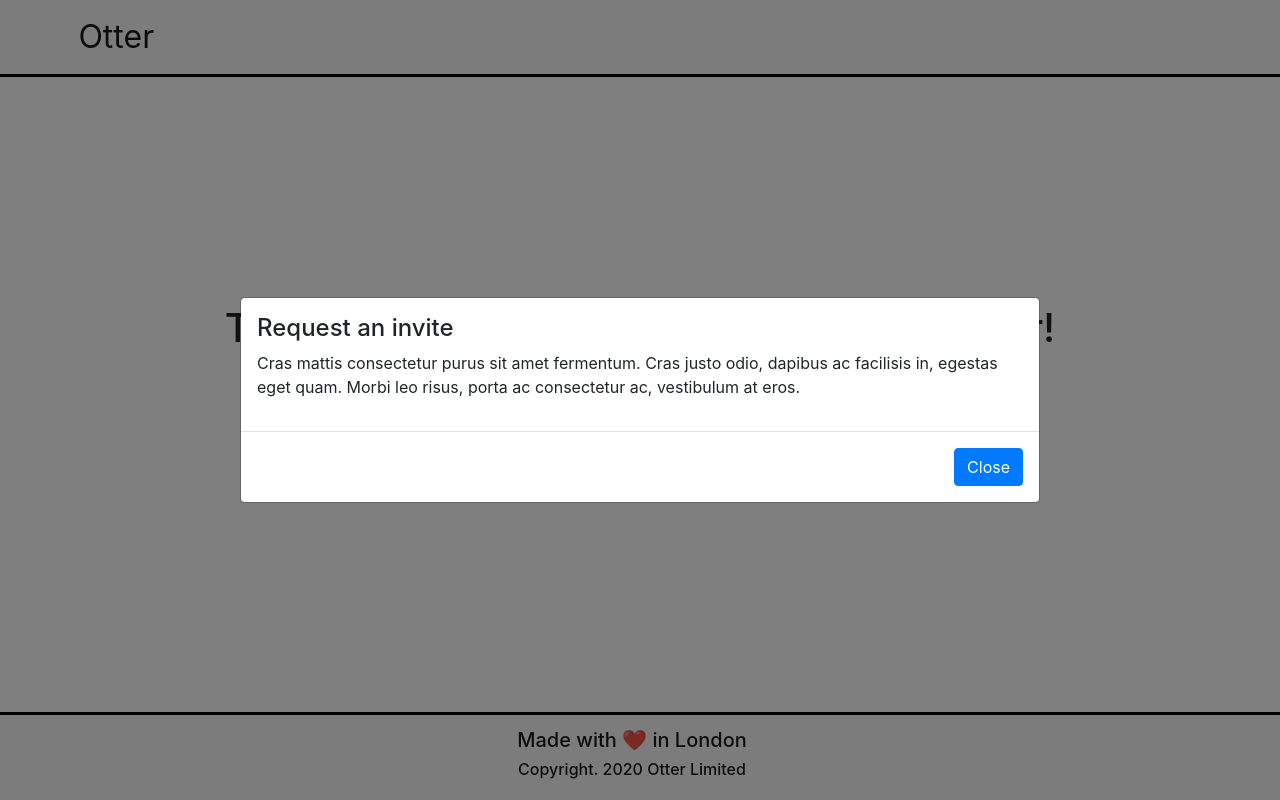
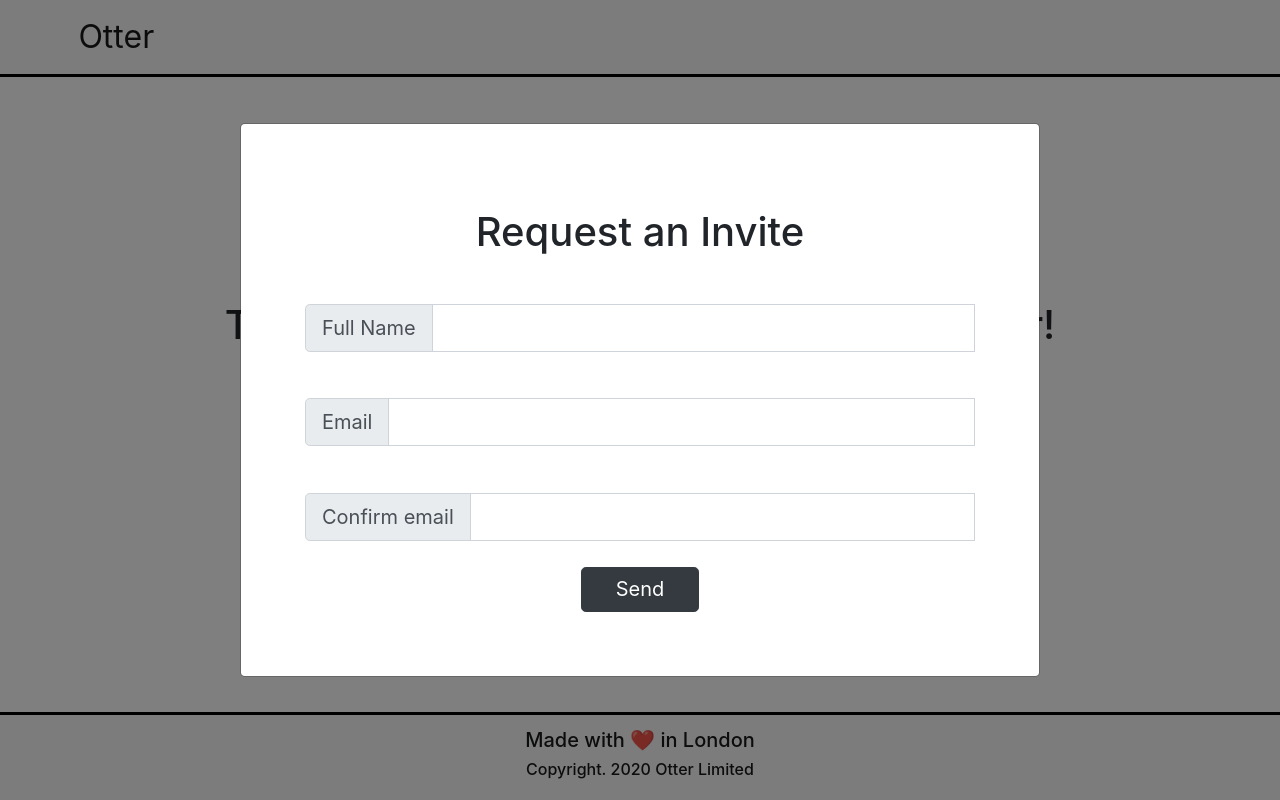
Before and after one commit to davmcgregor/react-homepage, a React (Create React App) app: page / in a window 1280 px wide. Both pictures are taken after a click on the button "Request an invite". Built offline with nearby package versions, Linux system fonts and the light colour scheme.

Commit message:
Set up form validation

```diff
--- a/src/components/Footer.js
+++ b/src/components/Footer.js
@@ -7,14 +7,13 @@ class Footer extends Component {
       <Navbar
         style={{
           borderTop: "3px solid black",
-          width: "100%",
           textAlign: "center",
-          display: "inline"
+          display: "inline-block"
         }}
         fixed="bottom"
         bg="light"
       >
-        <Navbar.Brand>
+        <Navbar.Brand style={{margin: "0"}}>
           <h5>
             Made with<span role="img" aria-label="heart">  ❤️  </span>in London
           </h5>
--- /dev/null
+++ b/src/components/FormContent.js
@@ -0,0 +1,100 @@
+import React, { useState } from "react";
+import { Form, Button, InputGroup } from "react-bootstrap";
+
+function FormContent() {
+  const [validated, setValidated] = useState(false);
+
+  const [name, setName] = useState("");
+  const [email, setEmail] = useState("");
+  const [confirmEmail, setconfirmEmail] = useState("");
+
+  const handleSubmit = (event) => {
+    const form = event.currentTarget;
+    if (email !== confirmEmail) {
+      alert("emails do not match");
+      event.preventDefault();
+      event.stopPropagation();
+    }
+    if (form.checkValidity() === false) {
+      event.preventDefault();
+      event.stopPropagation();
+    }
+
+    setValidated(true);
+    console.log(form.checkValidity());
+  };
+
+  return (
+    <div style={{ textAlign: "center" }}>
+      <Form noValidate validated={validated} onSubmit={handleSubmit}>
+        <Form.Group controlId="formName">
+          <InputGroup size="lg" style={{ padding: "3% 0 1.5% 0" }}>
+            <InputGroup.Prepend>
+              <InputGroup.Text id="inputGroup-sizing-lg">
+                Full Name
+              </InputGroup.Text>
+            </InputGroup.Prepend>
+            <Form.Control
+              required
+              minLength={3}
+              type="text"
+              aria-label="Large"
+              aria-describedby="inputGroup-sizing-sm"
+              onChange={(e) => setName(e.target.value)}
+            />
+            <Form.Control.Feedback type="invalid">
+              Name needs to be at least 3 characters long
+            </Form.Control.Feedback>
+          </InputGroup>
+        </Form.Group>
+        <Form.Group controlId="formEmail">
+          <InputGroup size="lg" style={{ padding: "3% 0 1.5% 0" }}>
+            <InputGroup.Prepend>
+              <InputGroup.Text id="inputGroup-sizing-lg">Email</InputGroup.Text>
+            </InputGroup.Prepend>
+            <Form.Control
+              required
+              type="email"
+              aria-label="Large"
+              aria-describedby="inputGroup-sizing-sm"
+              onChange={(e) => setEmail(e.target.value)}
+            />
+            <Form.Control.Feedback type="invalid">
+              Please provide a valid email.
+            </Form.Control.Feedback>
+          </InputGroup>
+        </Form.Group>
+        <Form.Group controlId="formConfirmEmail">
+          <InputGroup size="lg" style={{ padding: "3% 0 1.5% 0" }}>
+            <InputGroup.Prepend>
+              <InputGroup.Text id="inputGroup-sizing-lg">
+                Confirm email
+              </InputGroup.Text>
+            </InputGroup.Prepend>
+            <Form.Control
+              required
+              type="email"
+              aria-label="Large"
+              aria-describedby="inputGroup-sizing-sm"
+              onChange={(e) => setconfirmEmail(e.target.value)}
+            />
+            <Form.Control.Feedback type="invalid">
+              Please provide a matching email.
+            </Form.Control.Feedback>
+          </InputGroup>
+        </Form.Group>
+
+        <Button
+          size="lg"
+          variant="dark"
+          type="submit"
+          style={{ padding: "1% 5% 1% 5%" }}
+        >
+          Send
+        </Button>
+      </Form>
+    </div>
+  );
+}
+
+export default FormContent;
--- /dev/null
+++ b/src/components/FormModal/FormModal.css
@@ -0,0 +1,10 @@
+.modal-content {
+  text-align: center;
+  padding: 3em;
+}
+
+@media (max-width: 800px) {
+  .modal-content {
+    padding: 0;
+  }
+}
--- /dev/null
+++ b/src/components/FormModal/FormModal.js
@@ -0,0 +1,26 @@
+import React from "react";
+import { Modal } from "react-bootstrap";
+
+import FormContent from "../FormContent.js";
+
+import "./FormModal.css"
+
+function FormModal(props) {
+  return (
+    <Modal
+      {...props}
+      size="lg"
+      aria-labelledby="contained-modal-title-vcenter"
+      centered
+    >
+      <Modal.Body closeButton dialogClassName="form-modal">
+        <h1 style={{padding: "3%"}}>Request an Invite</h1>
+        <FormContent />
+
+        {/* <Button onClick={props.onHide}>Close</Button> */}
+      </Modal.Body>
+    </Modal>
+  );
+}
+
+export default FormModal;
--- a/src/components/HomePage/HomePage.js
+++ b/src/components/HomePage/HomePage.js
@@ -1,7 +1,7 @@
 import React from "react";
 import Button from "react-bootstrap/Button";
 
-import CenteredModal from "../Modal.js";
+import FormModal from "../FormModal/FormModal";
 
 import "./HomePage.css";
 
@@ -13,15 +13,15 @@ function HomePage() {
       <h1>The new way to happiness is through Otter!</h1>
       <h4 style={{ padding: "2%" }}>Be the first to know when we launch</h4>
       <Button
-        style={{ padding: "1% 5% 1% 5%"}}
-        className="button"
+        size="lg"
+        style={{ padding: "1% 5% 1% 5%" }}
         variant="dark"
         onClick={() => setModalShow(true)}
       >
         Request an invite
       </Button>
 
-      <CenteredModal show={modalShow} onHide={() => setModalShow(false)} />
+      <FormModal show={modalShow} onHide={() => setModalShow(false)} />
     </div>
   );
 }
--- a/src/components/Modal.js
+++ /dev/null
@@ -1,28 +0,0 @@
-import React from "react";
-import { Modal, Button } from "react-bootstrap";
-
-function CenteredModal(props) {
-  return (
-    <Modal
-      {...props}
-      size="lg"
-      aria-labelledby="contained-modal-title-vcenter"
-      centered
-    >
-
-      <Modal.Body closeButton>
-        <h4>Request an invite</h4>
-        <p>
-          Cras mattis consectetur purus sit amet fermentum. Cras justo odio,
-          dapibus ac facilisis in, egestas eget quam. Morbi leo risus, porta ac
-          consectetur ac, vestibulum at eros.
-        </p>
-      </Modal.Body>
-      <Modal.Footer>
-        <Button onClick={props.onHide}>Close</Button>
-      </Modal.Footer>
-    </Modal>
-  );
-}
-
-export default CenteredModal;
--- a/src/components/index.js
+++ b/src/components/index.js
@@ -1,4 +1,5 @@
 export { default as HomePage } from "./HomePage/HomePage";
 export { default as Header } from "./Header";
 export { default as Footer } from "./Footer";
-export { default as CenteredModal } from "./Modal";
+export { default as FormModal } from "./FormModal/FormModal";
+export { default as FormContent } from "./FormContent";
```
